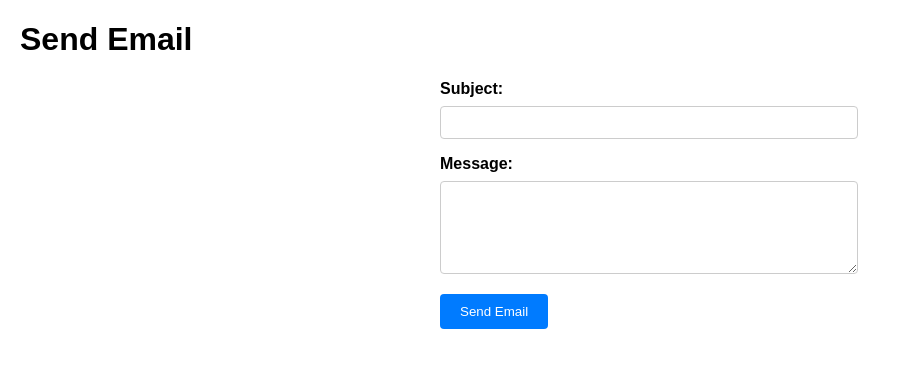
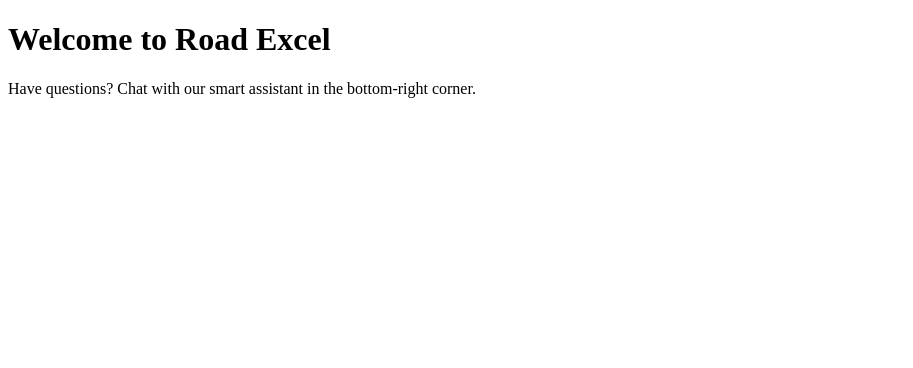
Before and after one commit to bishwokarmaenggdontencryptdecrypt/c, a plain HTML site: page index.html in a window 1280 px wide. Shown: the whole page, without its empty margins (0-913 px from the left). Drawn offline with Linux system fonts and the light colour scheme.

Commit message:
Update index.html

```diff
--- a/index.html
+++ b/index.html
@@ -1,102 +1,83 @@
 <!DOCTYPE html>
 <html lang="en">
 <head>
-  <meta charset="UTF-8">
-  <meta name="viewport" content="width=device-width, initial-scale=1.0">
-  <title>Send Email</title>
-  <style>
-    body {
-      font-family: Arial, sans-serif;
-      margin: 20px;
-    }
-    form {
-      max-width: 400px;
-      margin: 0 auto;
-    }
-    label {
-      display: block;
-      margin-bottom: 8px;
-      font-weight: bold;
-    }
-    input, textarea {
-      width: 100%;
-      padding: 8px;
-      margin-bottom: 16px;
-      border: 1px solid #ccc;
-      border-radius: 4px;
-    }
-    button {
-      padding: 10px 20px;
-      background-color: #007bff;
-      color: white;
-      border: none;
-      border-radius: 4px;
-      cursor: pointer;
-    }
-    button:hover {
-      background-color: #0056b3;
-    }
-    .message {
-      margin-top: 20px;
-      padding: 10px;
-      border-radius: 4px;
-    }
-    .success {
-      background-color: #d4edda;
-      color: #155724;
-    }
-    .error {
-      background-color: #f8d7da;
-      color: #721c24;
-    }
-  </style>
+  <meta charset="UTF-8" />
+  <meta name="viewport" content="width=device-width, initial-scale=1" />
+  <title>Road Excel AI Assistant</title>
 </head>
 <body>
-  <h1>Send Email</h1>
-  <form id="emailForm">
-    <label for="subject">Subject:</label>
-    <input type="text" id="subject" name="subject" required>
+  <h1>Welcome to Road Excel</h1>
+  <p>Have questions? Chat with our smart assistant in the bottom-right corner.</p>
 
-    <label for="message">Message:</label>
-    <textarea id="message" name="message" rows="5" required></textarea>
+  <!-- Vapi AI Script -->
+  <script>
+    var vapiInstance = null;
+    const assistant = "ed8acd2f-9c20-4f97-9196-56f501fd29cf";
+    const apiKey    = "27103210-ac6d-48b5-9274-f6e54f9b7246";
 
-    <button type="submit">Send Email</button>
-  </form>
+    const buttonConfig = {
+      position: "bottom-right",
+      offset: "30px",
+      width: "60px",
+      height: "60px",
+      style: {
+        boxShadow: "0 8px 20px rgba(0, 0, 0, 0.3)",
+        borderRadius: "30px",
+        fontFamily: "'Segoe UI', sans-serif",
+      },
+      idle: {
+        color: "linear-gradient(to right, #00c6ff, #0072ff)",
+        type: "pill",
+        title: "Road Excel AI",
+        subtitle: "Chat with our AI",
+        icon: "https://unpkg.com/lucide-static@0.321.0/icons/message-circle.svg"
+      },
+      loading: {
+        color: "linear-gradient(to right, #ff6a00, #ee0979)",
+        type: "pill",
+        title: "Connecting...",
+        subtitle: "Please wait",
+        icon: "https://unpkg.com/lucide-static@0.321.0/icons/loader-2.svg"
+      },
+      active: {
+        color: "linear-gradient(to right, #ff416c, #ff4b2b)",
+        type: "pill",
+        title: "Call in Progress...",
+        subtitle: "End the call.",
+        icon: "https://unpkg.com/lucide-static@0.321.0/icons/phone-off.svg"
+      }
+    };
 
-  <div id="responseMessage" class="message"></div>
+    (function (d, t) {
+      var g = d.createElement(t),
+          s = d.getElementsByTagName(t)[0];
+      g.src = "https://cdn.jsdelivr.net/gh/VapiAI/html-script-tag@latest/dist/assets/index.js";
+      g.defer = true;
+      g.async = true;
+      s.parentNode.insertBefore(g, s);
 
+      g.onload = function () {
+        vapiInstance = window.vapiSDK.run({
+          apiKey: apiKey,
+          assistant: assistant,
+          config: buttonConfig
+        });
+      };
+    })(document, "script");
+  </script>
+
+  <!-- Disable Right Click and Dev Tools -->
   <script>
-    document.getElementById('emailForm').addEventListener('submit', async (e) => {
-      e.preventDefault();
+    document.addEventListener('contextmenu', (e) => e.preventDefault());
 
-      const subject = document.getElementById('subject').value;
-      const message = document.getElementById('message').value;
-
-      const responseMessage = document.getElementById('responseMessage');
-      responseMessage.textContent = '';
-      responseMessage.classList.remove('success', 'error');
-
-      try {
-        const response = await fetch('https://twilight-bird-3a69.sarthak-aganja12345.workers.dev/', {
-          method: 'POST',
-          headers: {
-            'Content-Type': 'application/json',
-          },
-          body: JSON.stringify({ subject, message }),
-        });
-
-        const result = await response.text();
-
-        if (response.ok) {
-          responseMessage.textContent = 'Email sent successfully!';
-          responseMessage.classList.add('success');
-        } else {
-          responseMessage.textContent = `Error: ${result}`;
-          responseMessage.classList.add('error');
-        }
-      } catch (error) {
-        responseMessage.textContent = `Error: ${error.message}`;
-        responseMessage.classList.add('error');
+    document.addEventListener('keydown', function (e) {
+      if (
+        e.key === "F12" ||
+        (e.ctrlKey && e.shiftKey && ['I', 'J', 'C', 'K'].includes(e.key.toUpperCase())) ||
+        (e.ctrlKey && ['U', 'S'].includes(e.key.toUpperCase())) ||
+        (e.metaKey && e.altKey && e.key.toUpperCase() === 'I')
+      ) {
+        e.preventDefault();
       }
     });
   </script>
```
